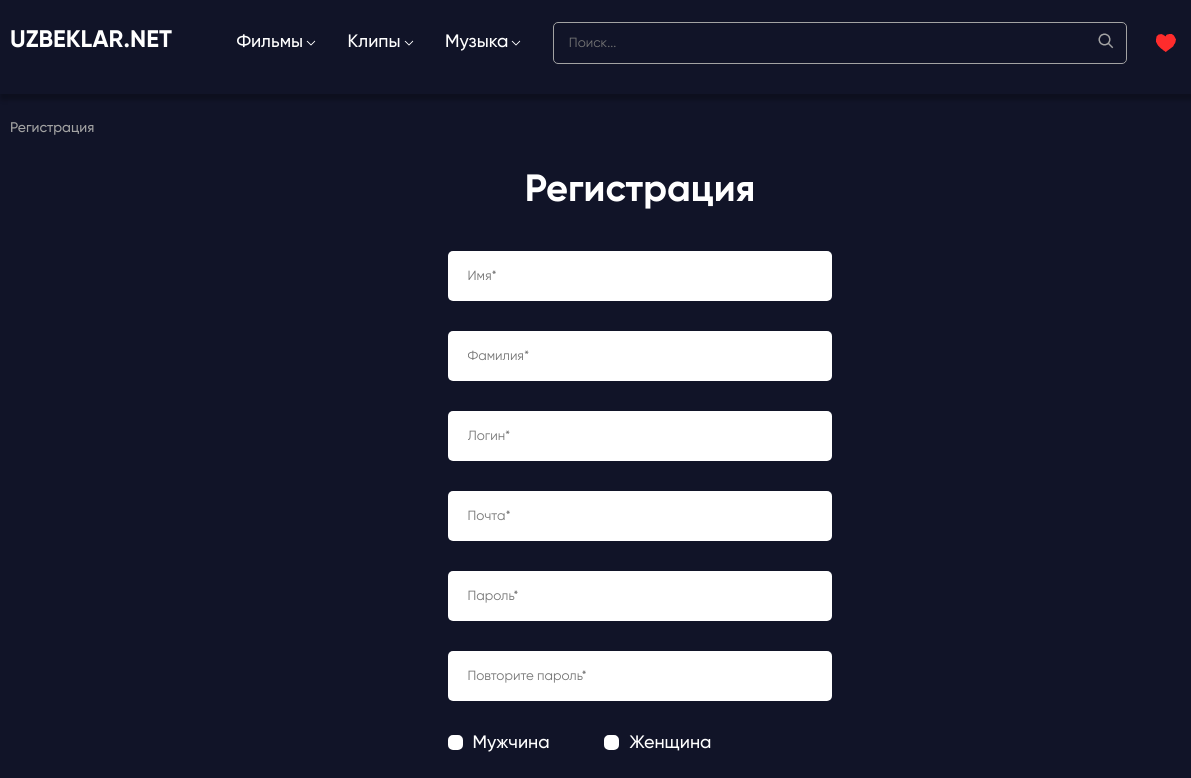
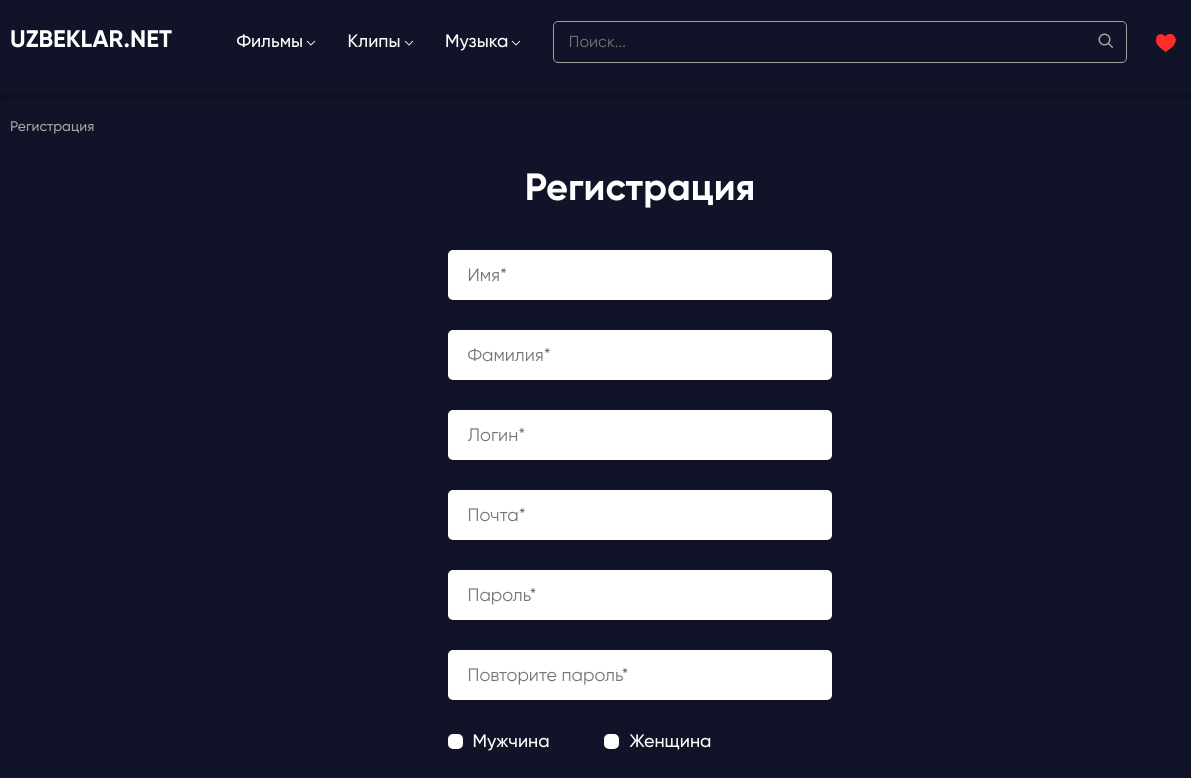
Before and after one commit to Laszlo89/lesson_ten, a plain HTML site: page check-in.html in a window 1280 px wide. Shown: the top 778 px of the page, 0-1191 px from the left. Drawn offline with Linux system fonts and the light colour scheme.

Commit message:
Update style.css

```diff
--- a/css/check-in/style.css
+++ b/css/check-in/style.css
@@ -198,6 +198,9 @@ a.header__sub-link:active {
 }
 
 .header__input {
+	font-family: "Gilroy";
+	font-size: 16px;
+	line-height: 19px;
 	width: 574px;
 	height: 41px;
 	padding: 20px 15px;
@@ -279,6 +282,8 @@ a.header__sub-link:active {
 	height: 50px;
 	background: #ffffff;
 	border-radius: 5px;
+	font-family: "Gilroy";
+	font-size: 18px;
 	line-height: 21px;
 	color: #777777;
 	padding: 15px 20px;
```
